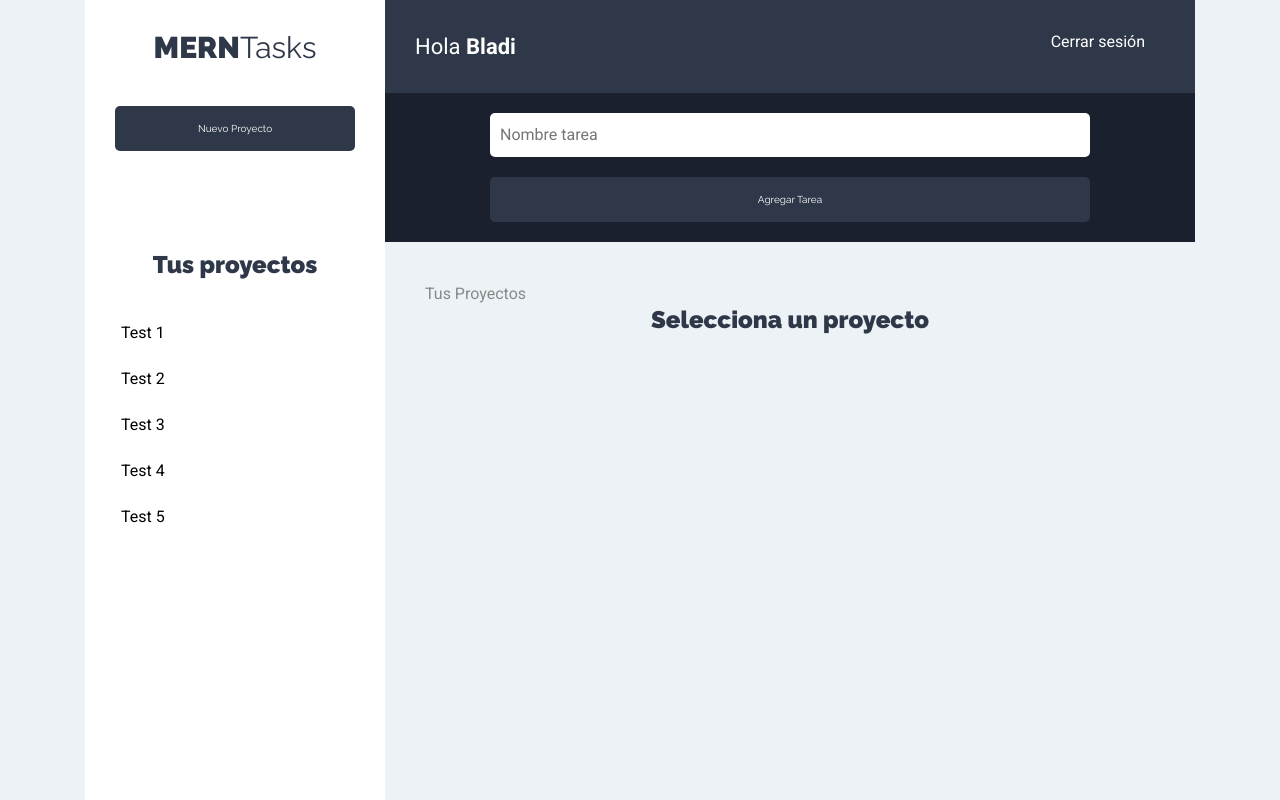
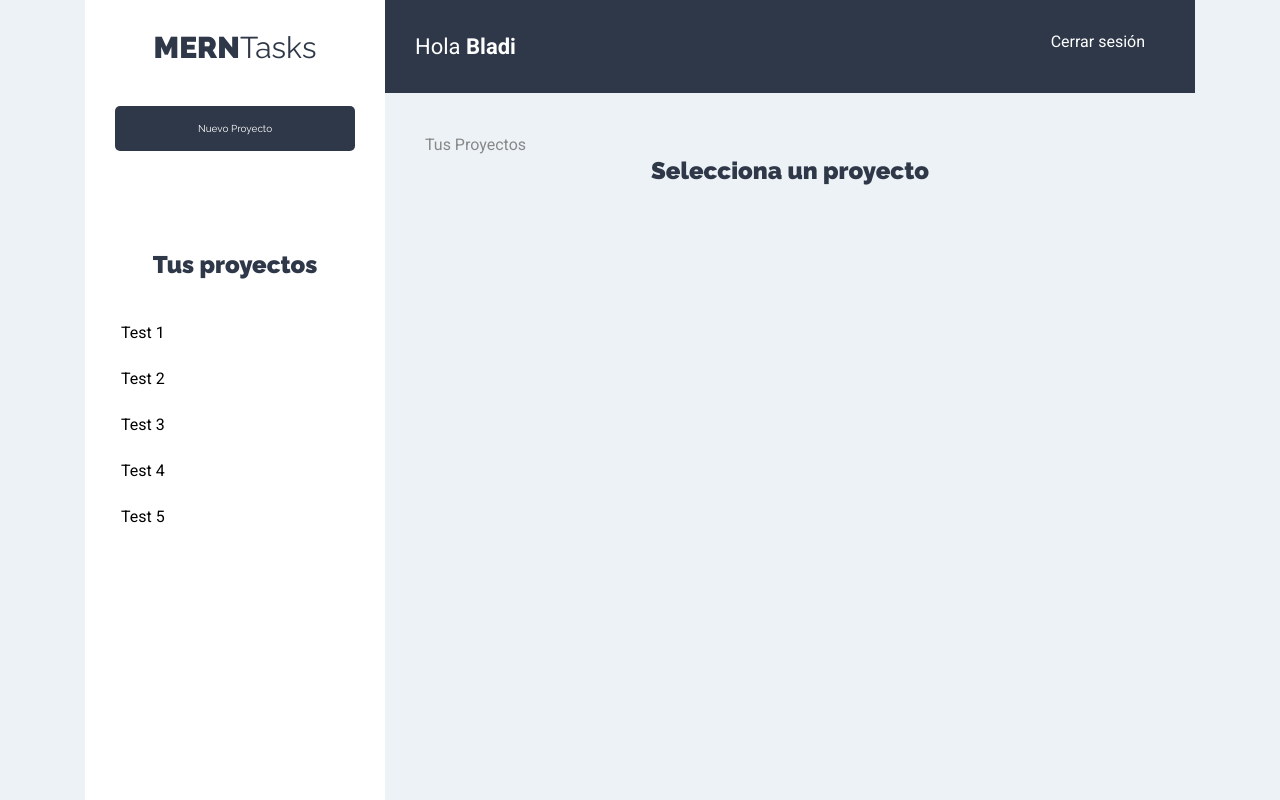
Before and after one commit to BladimirDelBarrioPizarro/MERN, a React (Create React App) app: page /projects in a window 1280 px wide. Built offline with nearby package versions, Linux system fonts and the light colour scheme.

Commit message:
feat: hide the formtask.component in pojects.component

```diff
--- a/src/modules/projects/components/projects.component.js
+++ b/src/modules/projects/components/projects.component.js
@@ -1,17 +1,23 @@
-import React from 'react';
+import React,{ useContext } from 'react';
 import Sidebar from './sidebar.component';
 import Header from '../../header/components/header.component';
 import FormTasks from '../../tasks/components/formtasks.component';
 import ListsTasks from '../../tasks/components/listtaks.component';
+import ProjectContext from '../../context/projects/projectContext';
 
 const Projects = () => {
+
+    const projectContext = useContext(ProjectContext);
+    const { currentProject } =  projectContext;
+
     return(
         <div className="container-app">
            <Sidebar></Sidebar>
             <div className="seccion-principal">
                 <Header></Header>
                 <main>
-                    <FormTasks></FormTasks>
+                    {currentProject ? <FormTasks></FormTasks> : null }
+
                     <div className="container-tasks" >
                     Tus Proyectos
                        <ListsTasks></ListsTasks>
--- a/src/modules/tasks/components/formtasks.component.js
+++ b/src/modules/tasks/components/formtasks.component.js
@@ -1,6 +1,11 @@
-import React from 'react';
+import React,{ useContext } from 'react';
+import ProjectContext from '../../context/projects/projectContext';
 
 const FormTasks = () => {
+
+    const projectContext = useContext(ProjectContext);
+    const {currentProject} =  projectContext;
+
     return (
         <div className="formulario">
             <form>
```
